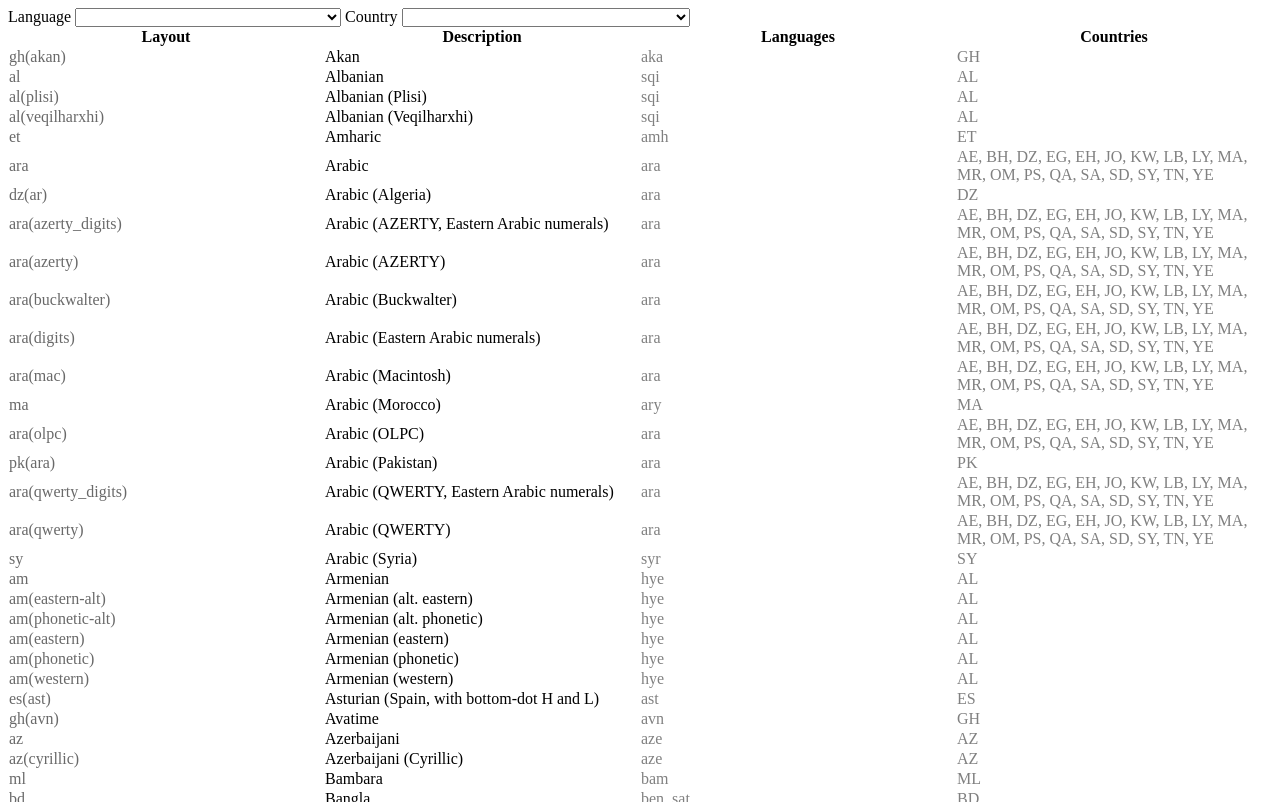
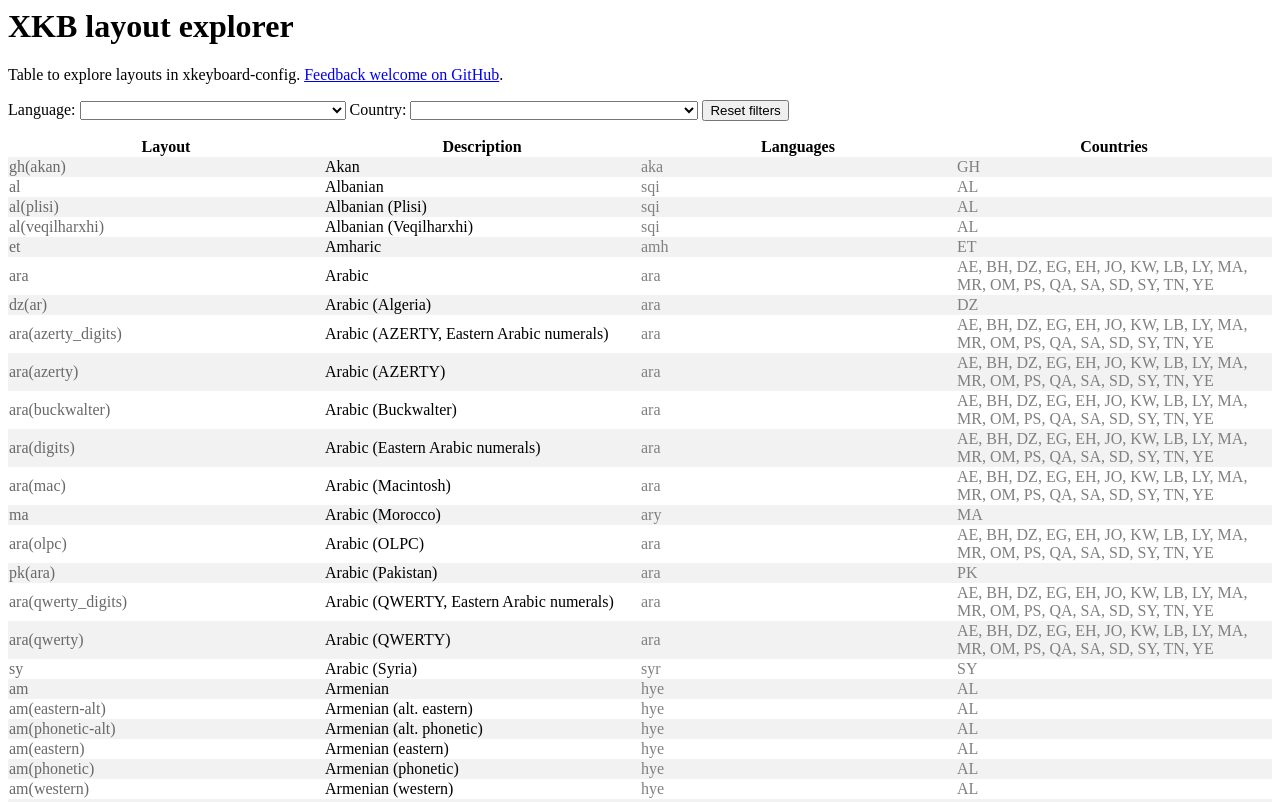
Before and after one commit to hickford/xkb-layout-explorer, a plain HTML site: page index.html in a window 1280 px wide. Shown: the top 802 px of the page. Drawn offline with Linux system fonts and the light colour scheme.

Commit message:
improve readme

```diff
--- a/index.html
+++ b/index.html
@@ -16,6 +16,10 @@
 
         tbody tr :nth-child(1) {
             color: dimgrey;
+        }
+
+        tbody tr:nth-child(odd) {
+            background-color: #f2f2f2;
         }
     </style>
     <script type="module">
@@ -91,32 +95,41 @@
             country.appendChild(option);
         });
 
-        document.getElementById("country").oninput = e => {
-            document.querySelectorAll("tbody tr").forEach(td => td.style.display = e.target.value ? 'none' : '');
-            document.querySelectorAll(`tbody tr.${e.target.value}`).forEach(td => td.style.display = '');
+        function filter(v) {
+            document.querySelectorAll("tbody tr").forEach(td => td.style.display = v ? 'none' : '');
+            document.querySelectorAll(`tbody tr.${v}`).forEach(td => td.style.display = '');
         };
 
-        document.getElementById("language").oninput = document.getElementById("country").oninput;
+        document.getElementById("country").oninput = e => filter(e.target.value);
+        document.getElementById("language").oninput = e => filter(e.target.value);
+        document.getElementById("reset").onclick = e => filter("");
 
     </script>
 
 </head>
 
 <body>
+    <h1>XKB layout explorer</h1>
 
-    <label for="language">Language</label>
+    <p>Table to explore layouts in xkeyboard-config. <a href="https://github.com/hickford/xkb-layout-explorer">Feedback
+            welcome on GitHub</a>.</p>
+
+    <form>
+        <label for="language">Language:</label>
         <select id="language">
             <option value=""></option>
             <!-- <option value="eng">English</option> -->
         </select>
 
-    <label for="country">Country</label>
+        <label for="country">Country:</label>
         <select id="country">
             <option value=""></option>
             <!-- <option value="AM">Armenia</option>
         <option value="BG">Bulgaria</option> -->
         </select>
 
+        <input id="reset" type="reset" value="Reset filters">
+    </form>
 
     <table>
         <thead>
```
Lines whose indentation alone changed are shown as unchanged.
